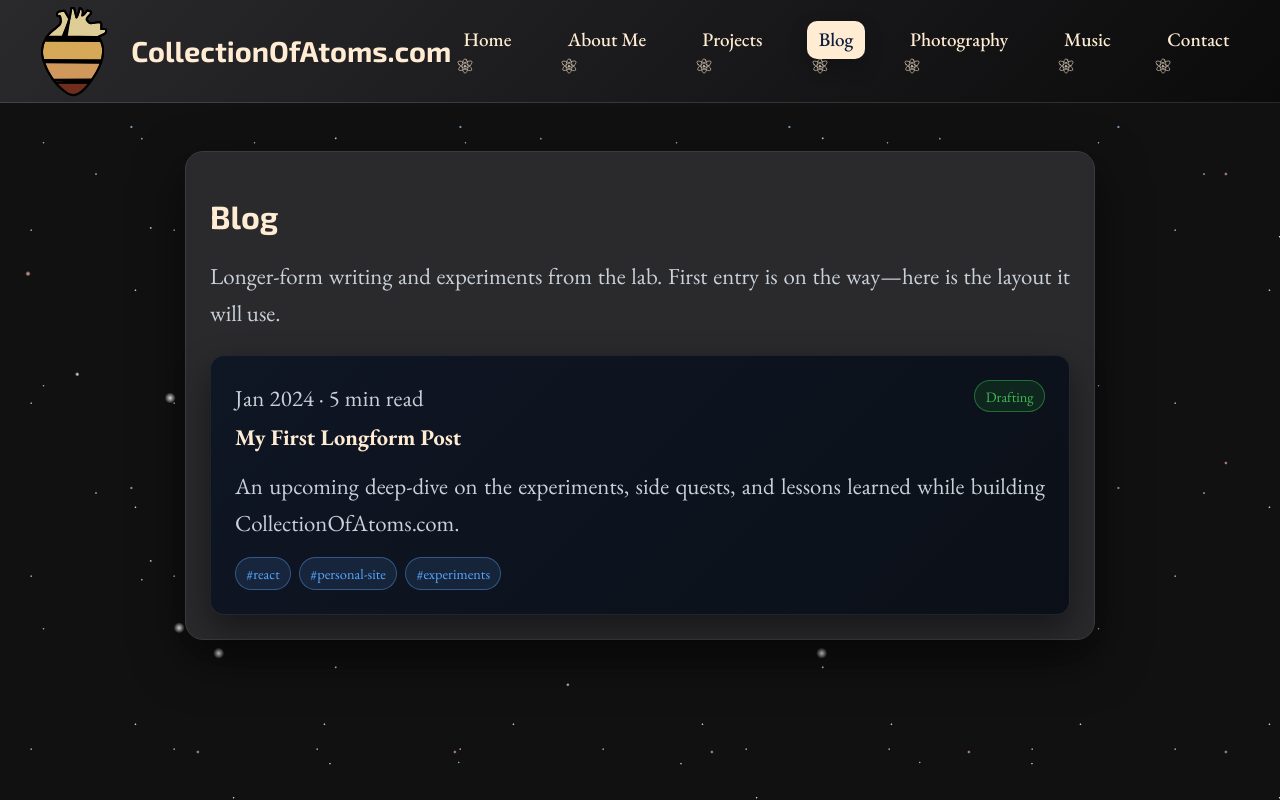
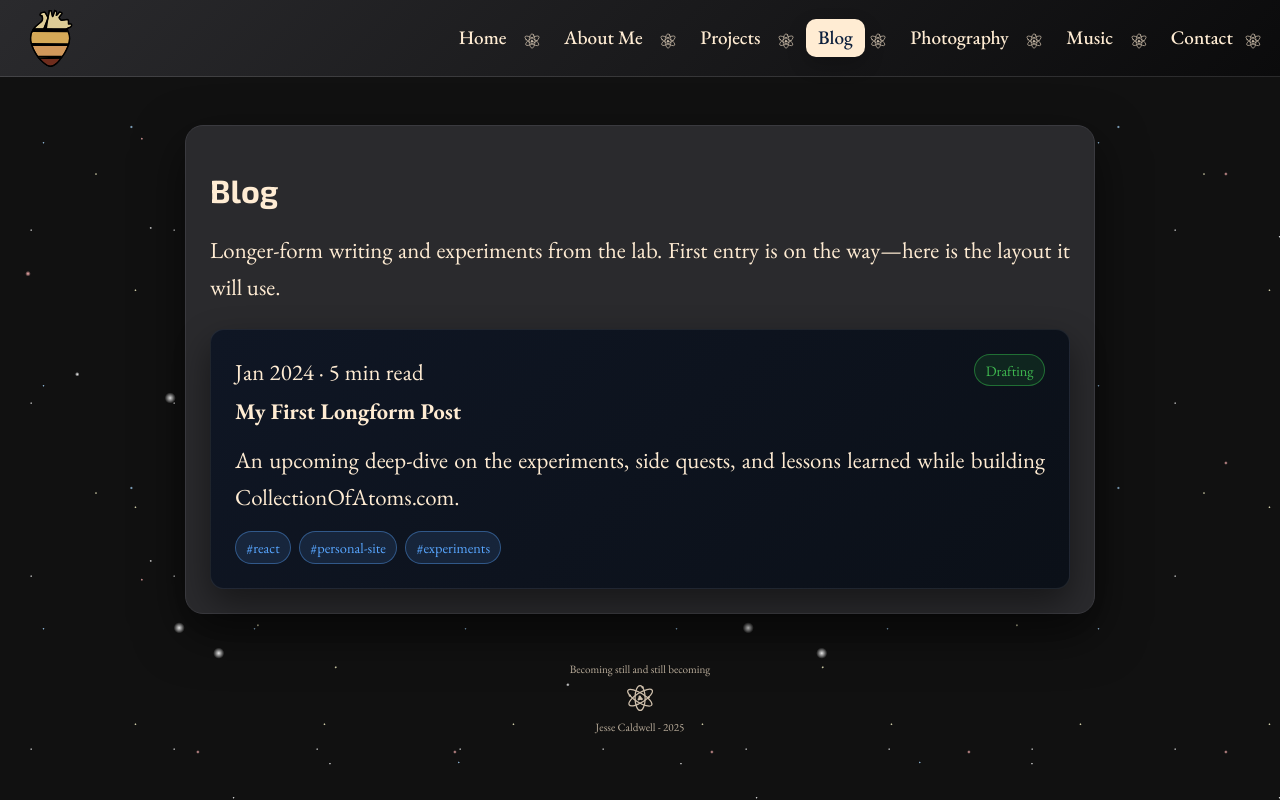
Before and after one commit to CollectionOfAtoms/CollectionOfAtoms.com, a React (Create React App) app: page /blog in a window 1280 px wide. Built offline with nearby package versions, Linux system fonts and the light colour scheme.

Commit message:
Update Navbar, Add Footer, Improve about page.

```diff
--- a/src/App.css
+++ b/src/App.css
@@ -93,7 +93,8 @@ body, html {
   justify-content: space-between;
   align-items: center;
   background: linear-gradient(135deg, #2a2a2d, #0b0b0c);
-  padding: 0.05rem 1.5rem;
+  min-height: 66px;
+  padding: 0.4rem 1.5rem;
   position: sticky;
   top: 0;
   z-index: 1000;
@@ -104,14 +105,14 @@ body, html {
   display: flex;
   align-items: center;
   gap: 0.45rem;
-  font-size: 1.8rem;
+  font-size: 1.5rem;
   font-weight: 700;
   font-family: 'Exo 2', 'Inter', 'Manrope', 'Helvetica Neue', Arial, sans-serif;
 }
 
 .navbar-logo {
-  width: 100px;
-  height: 100px;
+  width: 64px;
+  height: 64px;
   border-radius: 12px;
   object-fit: cover;
   padding: 0;
@@ -174,8 +175,22 @@ body, html {
   box-shadow: 0 8px 20px rgba(0, 0, 0, 0.2);
 }
 
+/* Hide brand text a bit earlier to make space */
+@media (max-width: 1350px) {
+  .navbar-brand span {
+    display: none;
+  }
+  .navbar-logo {
+    width: 64px;
+    height: 64px;
+  }
+  .navbar {
+    padding: 0.3rem 1.2rem;
+  }
+}
+
 /* Responsive nav */
-@media (max-width: 1100px) {
+@media (max-width: 1000px) {
   .hamburger {
     display: block;
   }
@@ -187,7 +202,7 @@ body, html {
     left: 0;
     right: 0;
     flex-direction: column;
-    background-color: #0c1f3c;
+    background: linear-gradient(135deg, #2a2a2d, #0b0b0c);
     padding: 1rem 2rem;
     animation: fadeIn 0.3s ease-in-out;
   }
@@ -198,6 +213,11 @@ body, html {
 
   .navbar-links li {
     margin: 0.5rem 0;
+  }
+
+  .navbar-links li::after {
+    content: '';
+    display: none;
   }
 }
 
@@ -219,6 +239,7 @@ body, html {
 
 .page.home {
   max-width: 1000px;
+  width: min(1000px, 90vw);
   margin: 0 auto;
   padding: 0;
   background: none;
@@ -240,7 +261,7 @@ body, html {
 
 .page p {
   line-height: 1.6;
-  color: #c9d1d9;
+  color: #ffecd3;
   font-size: 1.43rem;
   text-align: justify;
   text-justify: inter-word;
@@ -321,14 +342,26 @@ body, html {
 .about-sections {
   display: flex;
   flex-direction: column;
-  gap: 2rem;
+  gap: 1rem;
   margin-top: 1.5rem;
+}
+
+.about-divider {
+  display: flex;
+  justify-content: center;
+  padding: 0.1rem 0 0.2rem;
+}
+
+.about-divider img {
+  width: 24px;
+  height: 24px;
+  opacity: 0.7;
 }
 
 .about-block {
   display: flow-root;
   position: relative;
-  padding: 1.25rem 0;
+  padding: 0.75rem 0;
 }
 
 .about-block h2 {
@@ -353,11 +386,35 @@ body, html {
   border-radius: 50%;
   overflow: hidden;
   shape-outside: circle(50%);
-  box-shadow: 0 14px 36px rgba(0, 0, 0, 0.4);
   border: none;
   padding: 0;
   background: transparent;
   cursor: pointer;
+}
+
+.about-block--space .about-photo {
+  box-shadow: none;
+}
+
+.about-photo:not(.about-photo--no-shadow) {
+  box-shadow: 0 14px 36px rgba(0, 0, 0, 0.4);
+}
+
+.site-footer {
+  margin: 2rem auto 1.5rem;
+  display: flex;
+  flex-direction: column;
+  align-items: center;
+  gap: 0.5rem;
+  color: rgba(255, 236, 211, 0.7); /* #ffecd3 dimmed 30% */
+  font-size: 0.7rem; /* 50% smaller than base paragraph-ish sizes */
+  text-align: center;
+}
+
+.site-footer img {
+  width: 28px;
+  height: 28px;
+  opacity: 0.8;
 }
 
 .about-photo img {
@@ -467,7 +524,7 @@ body, html {
   justify-content: center;
   gap: 0.35rem;
   text-align: center;
-  color: #ffecd3ff;
+  color: #ffecd3;
   background: none;
   border-radius: 0;
   box-shadow: none;
@@ -476,14 +533,14 @@ body, html {
 }
 
 .home-hero-logo {
-  width: min(512px, 51vw);
-  max-width: 528px;
-  margin-bottom: -3rem; /* allow text to intersect */
+  width: min(460px, 46vw);
+  max-width: 475px;
+  margin-bottom: -2.7rem; /* allow text to intersect with a bit more breathing room */
 }
 
 .home-hero-title {
   margin: -0.5rem 0 0;
-  font-size: clamp(3.4rem, 7vw, 5.2rem);
+  font-size: clamp(3.9rem, 8.05vw, 5.98rem);
   font-family: 'Playfair Display', 'Exo 2', 'Inter', 'Manrope', 'Helvetica Neue', Arial, sans-serif;
   letter-spacing: -0.01em;
   position: relative;
@@ -492,10 +549,10 @@ body, html {
 
 .home-hero-tagline {
   margin: 0.35rem 0 0;
-  font-size: clamp(1.1rem, 2.3vw, 1.4rem);
+  font-size: clamp(1.265rem, 2.645vw, 1.61rem);
   font-weight: 400;
   letter-spacing: 0.02em;
-  color: #ffecd3ff;
+  color: inherit;
   position: relative;
   z-index: 1;
 }
--- a/src/App.js
+++ b/src/App.js
@@ -60,6 +60,11 @@ function App() {
             }
             />
         </Routes>
+        <footer className="site-footer">
+          <div>Becoming still and still becoming</div>
+          <img src="/CollectionOfAtoms_logo/Atom_transparent.svg" alt="Atom logo" />
+          <div>Jesse Caldwell - 2025</div>
+        </footer>
       </div>
     </Router>
   );
--- a/src/pages/About.js
+++ b/src/pages/About.js
@@ -40,6 +40,7 @@ export default function About() {
       title: 'This Space',
       text: `This site is a collection of projects, thoughts, experiments, and partial answers. It’s not a declaration or a finished body of work—just a place to think in public, to build slowly, and to leave behind a few useful traces.`,
       image: '/CollectionOfAtoms_logo/Logo_yellow_transparent_bold.svg',
+      key: 'space',
     },
   ];
 
@@ -71,6 +72,7 @@ export default function About() {
           const isEven = idx % 2 === 0;
           if (section.fullBleed) {
             return (
+              <>
                 <section className="about-hero-block" key={section.title + idx}>
                   <div className="about-hero-image">
                     <img src={section.image} alt={section.title} />
@@ -80,15 +82,22 @@ export default function About() {
                     <p dangerouslySetInnerHTML={renderRichText(section.text)} />
                   </div>
                 </section>
+                {idx < sections.length - 1 ? (
+                  <div className="about-divider">
+                    <img src="/CollectionOfAtoms_logo/Atom_transparent.svg" alt="" aria-hidden="true" />
+                  </div>
+                ) : null}
+              </>
             );
           }
           return (
+            <>
               <section
-              className={`about-block ${isEven ? 'about-block--right' : 'about-block--left'}`}
+                className={`about-block ${isEven ? 'about-block--right' : 'about-block--left'} ${section.key === 'space' ? 'about-block--space' : ''}`}
                 key={section.title + idx}
               >
                 <button
-                className={`about-photo ${isEven ? 'about-photo--right' : 'about-photo--left'}`}
+                  className={`about-photo ${isEven ? 'about-photo--right' : 'about-photo--left'} ${section.key === 'space' ? 'about-photo--no-shadow' : ''}`}
                   onClick={() => setActiveImage({ src: section.image, alt: section.title })}
                   aria-label={`Open ${section.title} photo`}
                 >
@@ -97,6 +106,12 @@ export default function About() {
                 <h2>{section.title}</h2>
                 <p dangerouslySetInnerHTML={renderRichText(section.text)} />
               </section>
+              {idx < sections.length - 1 ? (
+                <div className="about-divider">
+                  <img src="/CollectionOfAtoms_logo/Atom_transparent.svg" alt="" aria-hidden="true" />
+                </div>
+              ) : null}
+            </>
           );
         })}
       </div>
--- a/src/pages/Home.js
+++ b/src/pages/Home.js
@@ -80,6 +80,7 @@ export default function Home() {
       bg: '#400406',
       textColor: '#000000',
       bgImage: '/photos/20190726_190449.jpg',
+      bgPosition: 'center center',
       noOverlay: true,
       link: '/photography',
       ctaBg: 'rgba(0,0,0,0.78)',
@@ -98,7 +99,7 @@ export default function Home() {
               className="home-hero-logo"
             />
           <h1 className="home-hero-title">CollectionOfAtoms</h1>
-          <p className="home-hero-tagline">A place to think, build, and leave traces.</p>
+          <p className="home-hero-tagline">Thoughts, projects, and things still becoming.</p>
           <button className="home-hero-button" onClick={scrollToFirstSection}>
             Explore ↓
           </button>
```
Lines whose indentation alone changed are shown as unchanged.
